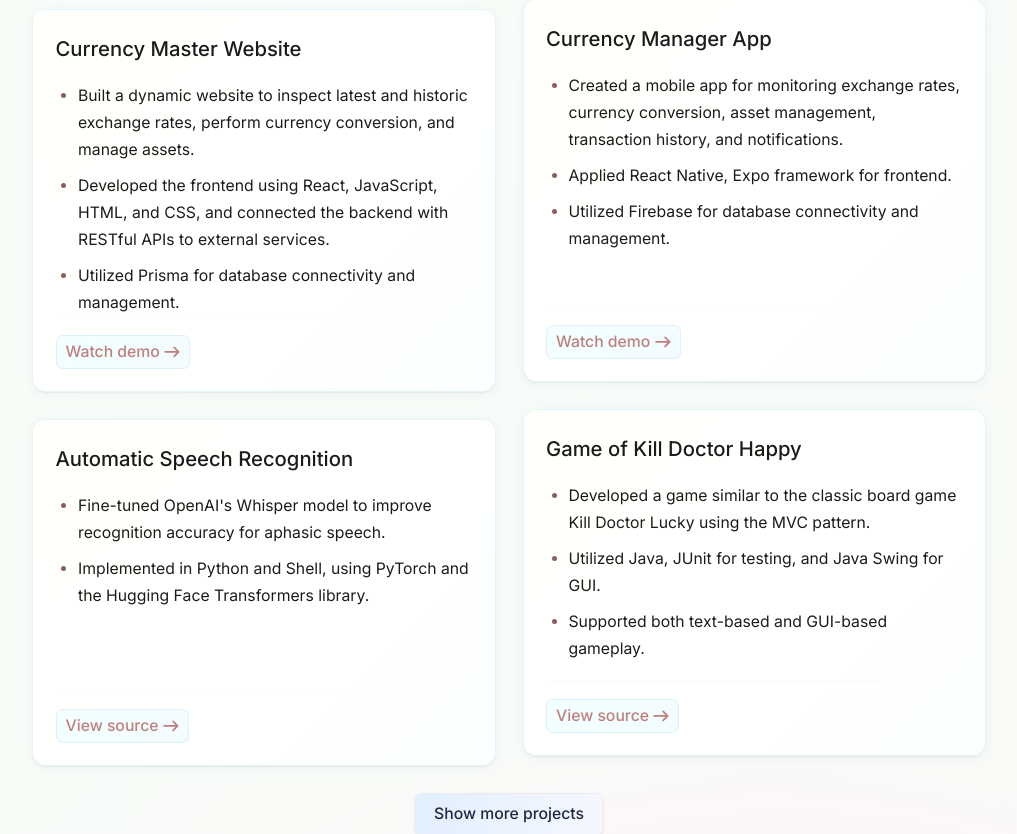
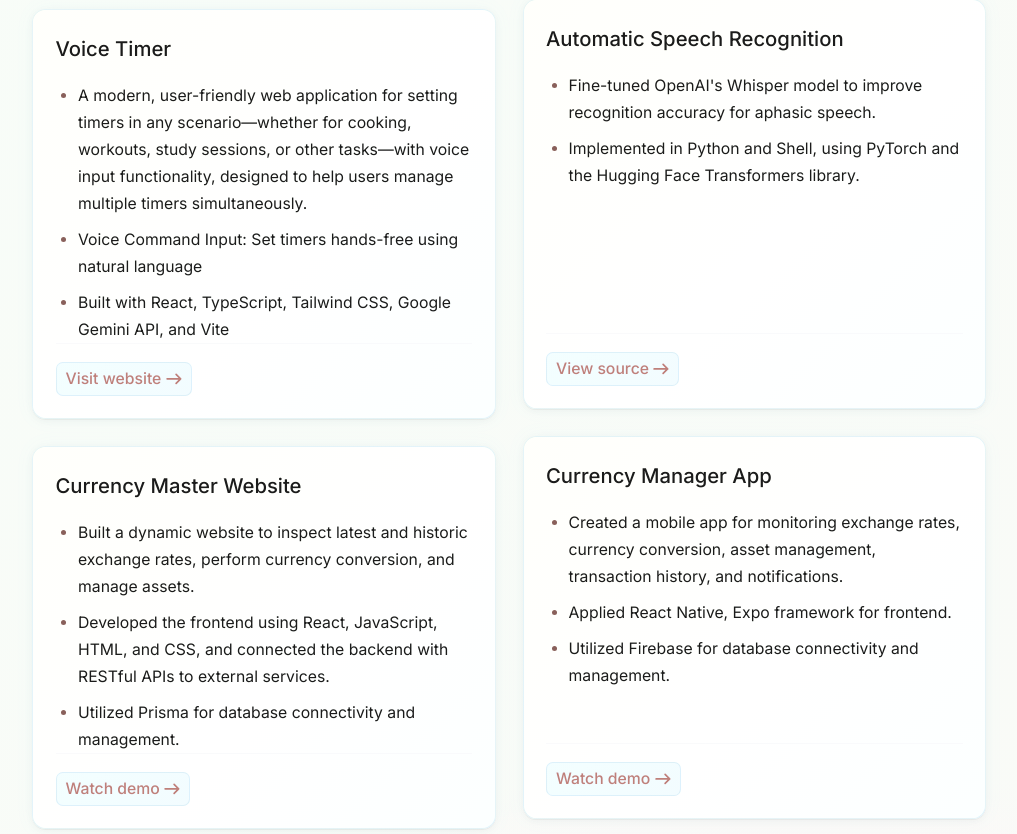
Before and after one commit to Liting-Zhou/liting-zhou.github.io, a Next.js app: page / in a window 1280 px wide. Shown: the part 1775-2609 px from the top of the page, without its empty margins (131-1148 px from the left). Built offline with nearby package versions, Linux system fonts and the light colour scheme.

Commit message:
add voice-timer (#1)

```diff
--- a/app/globals.css
+++ b/app/globals.css
@@ -87,7 +87,8 @@ a[href*="youtube.com"],
 a[href*="youtu.be"],
 a[href*="drive.google.com"],
 a[href*="getmina.app"],
-a[href*="linkedin.com"] {
+a[href*="linkedin.com"],
+a[href*="vercel.app"] {
   background: linear-gradient(
     135deg,
     color-mix(in oklab, var(--vibrant-blue) 15%, #fff 85%) 0%,
@@ -106,7 +107,8 @@ a[href*="youtube.com"]:hover,
 a[href*="youtu.be"]:hover,
 a[href*="drive.google.com"]:hover,
 a[href*="getmina.app"]:hover,
-a[href*="linkedin.com"]:hover {
+a[href*="linkedin.com"]:hover,
+a[href*="vercel.app"] :hover {
   background: linear-gradient(
     135deg,
     color-mix(in oklab, var(--vibrant-purple) 25%, #fff 75%) 0%,
--- a/app/page.tsx
+++ b/app/page.tsx
@@ -130,6 +130,7 @@ export default function Home() {
       <section id="projects" className="mb-12">
         <h2 className="text-2xl font-semibold heading-accent mb-6">Projects</h2>
         <div className="grid sm:grid-cols-2 gap-6">
+          {/* always visible */}
           <article className="card p-5 transition-shadow hover:shadow-md flex flex-col h-full">
             <div className="flex-1">
               <div className="flex items-start justify-between mb-4">
@@ -190,7 +191,6 @@ export default function Home() {
               </a>
             </div>
           </article>
-
           <article className="card p-5 transition-shadow hover:shadow-md flex flex-col h-full">
             <div className="flex-1">
               <div className="flex items-start justify-between mb-4">
@@ -208,12 +208,16 @@ export default function Home() {
                   while providing personalized parenting advice.
                 </li>
                 <li>
-                  Uses image recognition to automatically generate product
-                  titles and descriptions, improving user posting efficiency.
+                  Leverages AI-powered image recognition to automatically
+                  generate product titles and descriptions, enhancing user
+                  posting efficiency.
                 </li>
                 <li>
                   Utilizes LLM to generate personalized parenting
                   recommendations based on user data.
+                </li>
+                <li>
+                  Built with Next.js and Firebase, and integrated with Stripe.
                 </li>
               </ul>
             </div>
@@ -243,7 +247,94 @@ export default function Home() {
               </a>
             </div>
           </article>
-
+          <article className="card p-5 transition-shadow hover:shadow-md flex flex-col h-full">
+            <div className="flex-1">
+              <h3 className="font-medium text-lg mb-4">Voice Timer</h3>
+              <ul className="list-disc ms-5 space-y-2 text-sm leading-6">
+                <li>
+                  A modern, user-friendly web application for setting timers in
+                  any scenario—whether for cooking, workouts, study sessions, or
+                  other tasks—with voice input functionality, designed to help
+                  users manage multiple timers simultaneously.
+                </li>
+                <li>
+                  Voice Command Input: Set timers hands-free using natural
+                  language
+                </li>
+                <li>
+                  Built with React, TypeScript, Tailwind CSS, Google Gemini API,
+                  and Vite
+                </li>
+              </ul>
+            </div>
+            <div className="mt-auto pt-4 border-t border-gray-100">
+              <a
+                href="https://voicetimer.vercel.app/"
+                target="_blank"
+                rel="noopener noreferrer"
+                className="inline-flex items-center text-sm text-blue-600 hover:text-blue-800 hover:underline"
+              >
+                Visit website
+                <svg
+                  className="w-3.5 h-3.5 ml-1"
+                  aria-hidden="true"
+                  xmlns="http://www.w3.org/2000/svg"
+                  fill="none"
+                  viewBox="0 0 14 10"
+                >
+                  <path
+                    stroke="currentColor"
+                    strokeLinecap="round"
+                    strokeLinejoin="round"
+                    strokeWidth="1.5"
+                    d="M1 5h12m0 0L9 1m4 4L9 9"
+                  />
+                </svg>
+              </a>
+            </div>
+          </article>
+          <article className="card p-5 transition-shadow hover:shadow-md flex flex-col h-full">
+            <div className="flex-1">
+              <h3 className="font-medium text-lg mb-4">
+                Automatic Speech Recognition
+              </h3>
+              <ul className="list-disc ms-5 space-y-2 text-sm leading-6">
+                <li>
+                  Fine-tuned OpenAI&#39;s Whisper model to improve recognition
+                  accuracy for aphasic speech.
+                </li>
+                <li>
+                  Implemented in Python and Shell, using PyTorch and the Hugging
+                  Face Transformers library.
+                </li>
+              </ul>
+            </div>
+            <div className="mt-auto pt-4 border-t border-gray-100">
+              <a
+                href="https://github.com/Liting-Zhou/Aphasic_speech_recognition"
+                target="_blank"
+                rel="noopener noreferrer"
+                className="inline-flex items-center text-sm text-blue-600 hover:text-blue-800 hover:underline"
+              >
+                View source
+                <svg
+                  className="w-3.5 h-3.5 ml-1"
+                  aria-hidden="true"
+                  xmlns="http://www.w3.org/2000/svg"
+                  fill="none"
+                  viewBox="0 0 14 10"
+                >
+                  <path
+                    stroke="currentColor"
+                    strokeLinecap="round"
+                    strokeLinejoin="round"
+                    strokeWidth="1.5"
+                    d="M1 5h12m0 0L9 1m4 4L9 9"
+                  />
+                </svg>
+              </a>
+            </div>
+          </article>
           <article className="card p-5 transition-shadow hover:shadow-md flex flex-col h-full">
             <div className="flex-1">
               <h3 className="font-medium text-lg mb-4">
@@ -291,7 +382,6 @@ export default function Home() {
               </a>
             </div>
           </article>
-
           <article className="card p-5 transition-shadow hover:shadow-md flex flex-col h-full">
             <div className="flex-1">
               <h3 className="font-medium text-lg mb-4">Currency Manager App</h3>
@@ -334,50 +424,10 @@ export default function Home() {
             </div>
           </article>
 
-          {/* Always visible */}
-          <article className="card p-5 transition-shadow hover:shadow-md flex flex-col h-full">
-            <div className="flex-1">
-              <h3 className="font-medium text-lg mb-4">
-                Automatic Speech Recognition
-              </h3>
-              <ul className="list-disc ms-5 space-y-2 text-sm leading-6">
-                <li>
-                  Fine-tuned OpenAI&#39;s Whisper model to improve recognition
-                  accuracy for aphasic speech.
-                </li>
-                <li>
-                  Implemented in Python and Shell, using PyTorch and the Hugging
-                  Face Transformers library.
-                </li>
-              </ul>
-            </div>
-            <div className="mt-auto pt-4 border-t border-gray-100">
-              <a
-                href="https://github.com/Liting-Zhou/Aphasic_speech_recognition"
-                target="_blank"
-                rel="noopener noreferrer"
-                className="inline-flex items-center text-sm text-blue-600 hover:text-blue-800 hover:underline"
-              >
-                View source
-                <svg
-                  className="w-3.5 h-3.5 ml-1"
-                  aria-hidden="true"
-                  xmlns="http://www.w3.org/2000/svg"
-                  fill="none"
-                  viewBox="0 0 14 10"
-                >
-                  <path
-                    stroke="currentColor"
-                    strokeLinecap="round"
-                    strokeLinejoin="round"
-                    strokeWidth="1.5"
-                    d="M1 5h12m0 0L9 1m4 4L9 9"
-                  />
-                </svg>
-              </a>
-            </div>
-          </article>
-
+          {/* Collapsible projects*/}
+          {!showAllProjects ? null : (
+            <>
+              {" "}
               <article className="card p-5 transition-shadow hover:shadow-md flex flex-col h-full">
                 <div className="flex-1">
                   <h3 className="font-medium text-lg mb-4">
@@ -385,8 +435,8 @@ export default function Home() {
                   </h3>
                   <ul className="list-disc ms-5 space-y-2 text-sm leading-6 mb-4">
                     <li>
-                  Developed a game similar to the classic board game Kill Doctor
-                  Lucky using the MVC pattern.
+                      Developed a game similar to the classic board game Kill
+                      Doctor Lucky using the MVC pattern.
                     </li>
                     <li>
                       Utilized Java, JUnit for testing, and Java Swing for GUI.
@@ -420,10 +470,6 @@ export default function Home() {
                   </a>
                 </div>
               </article>
-
-          {/* Collapsible projects*/}
-          {!showAllProjects ? null : (
-            <>
               <article className="card p-5 transition-shadow hover:shadow-md flex flex-col h-full">
                 <div className="flex-1">
                   <h3 className="font-medium text-lg mb-4">
@@ -466,7 +512,6 @@ export default function Home() {
                   </a>
                 </div>
               </article>
-
               <article className="card p-5 transition-shadow hover:shadow-md flex flex-col h-full">
                 <div className="flex-1">
                   <h3 className="font-medium text-lg mb-4">
```
Lines whose indentation alone changed are shown as unchanged.
